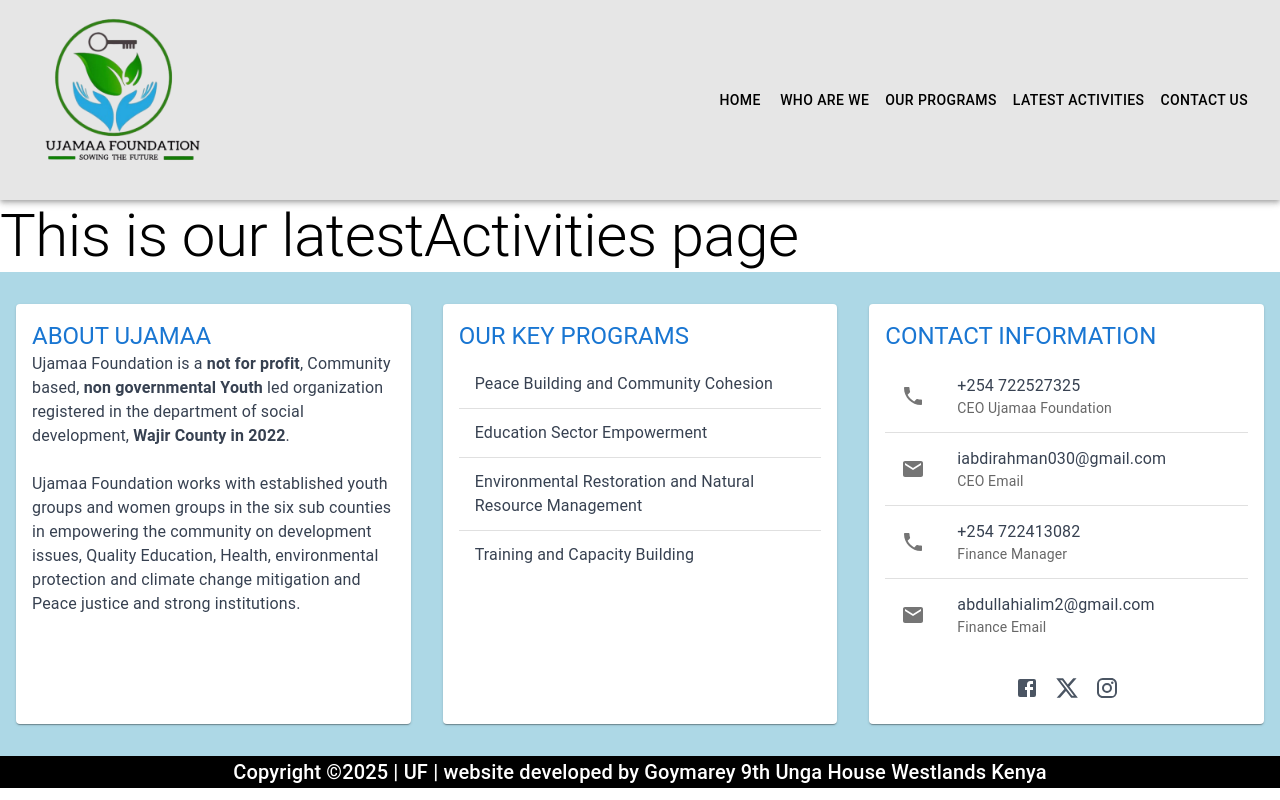
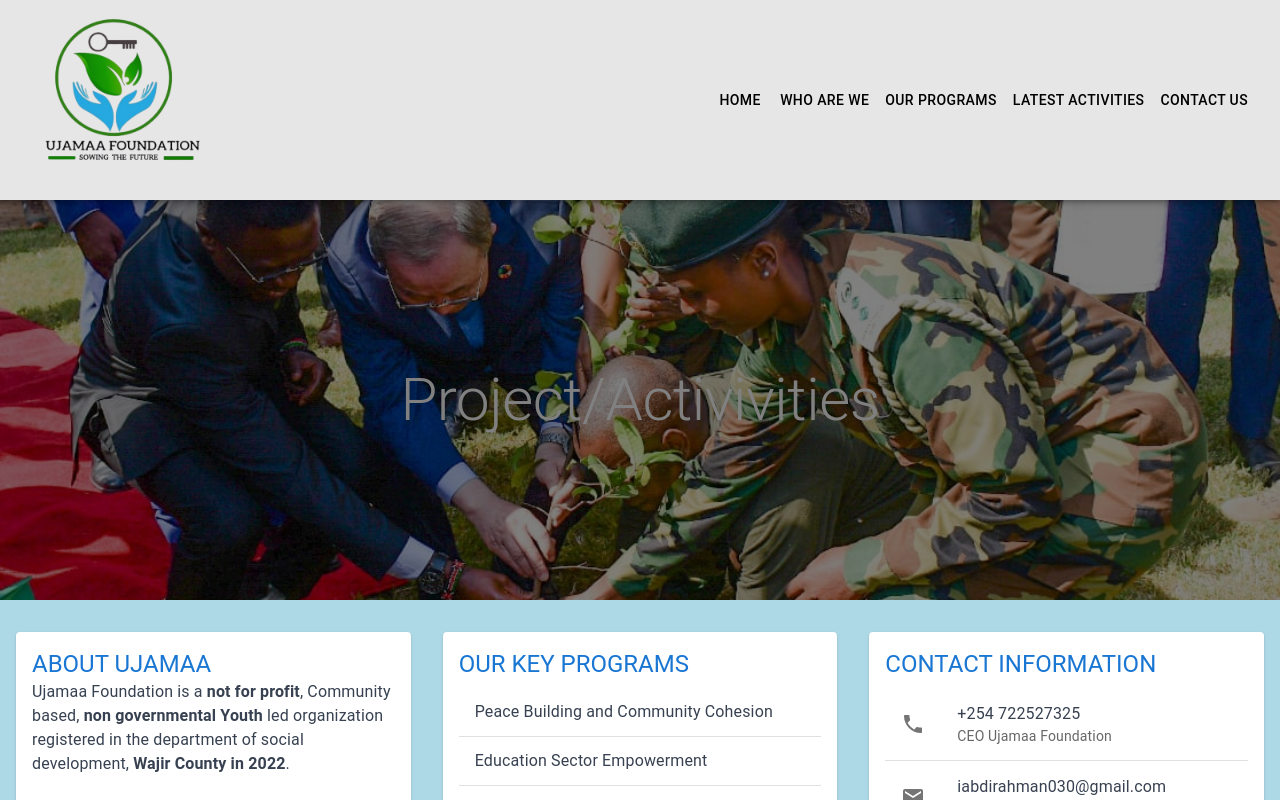
Before and after one commit to ahmednule/Ujamaa-Foundation, a Next.js app: page /latest-activities in a window 1280 px wide. Shown: the top 800 px of the page. Built offline with nearby package versions, Linux system fonts and the light colour scheme.

Commit message:
feature&update: updated the component of the latest-activities then went ahead and imported it inside the latestactivities page

```diff
--- a/src/app/latest-activities/page.tsx
+++ b/src/app/latest-activities/page.tsx
@@ -1,7 +1,9 @@
 "use client"
-import { Typography } from "@mui/material"
+import LatestactivitiesCarosel from "@components/components/ui/LatestactivitiesCarosel"
 export default function latestActivities(){
     return (
-       <Typography variant="h2">This is our latestActivities page</Typography>
+      <div>
+        <LatestactivitiesCarosel/>
+      </div>
     )
 }
--- a/src/components/ui/LatestactivitiesCarosel.jsx
+++ b/src/components/ui/LatestactivitiesCarosel.jsx
@@ -0,0 +1,15 @@
+"use client"
+import { Typography } from "@mui/material"
+export default function LatestactivitiesCarosel (){
+    return (
+        <div
+        className="relative bg-cover bg-center h-[400px] flex items-center justify-center text-white"
+        style={{
+            backgroundImage: "url('/image13.jpg')",
+            filter:"brightness(.5)"
+        }}
+    >
+            <Typography variant="h2">Project/Activivities</Typography>
+        </div>
+    )
+}
```
Also changed, not shown: public/image13.jpg (added).
